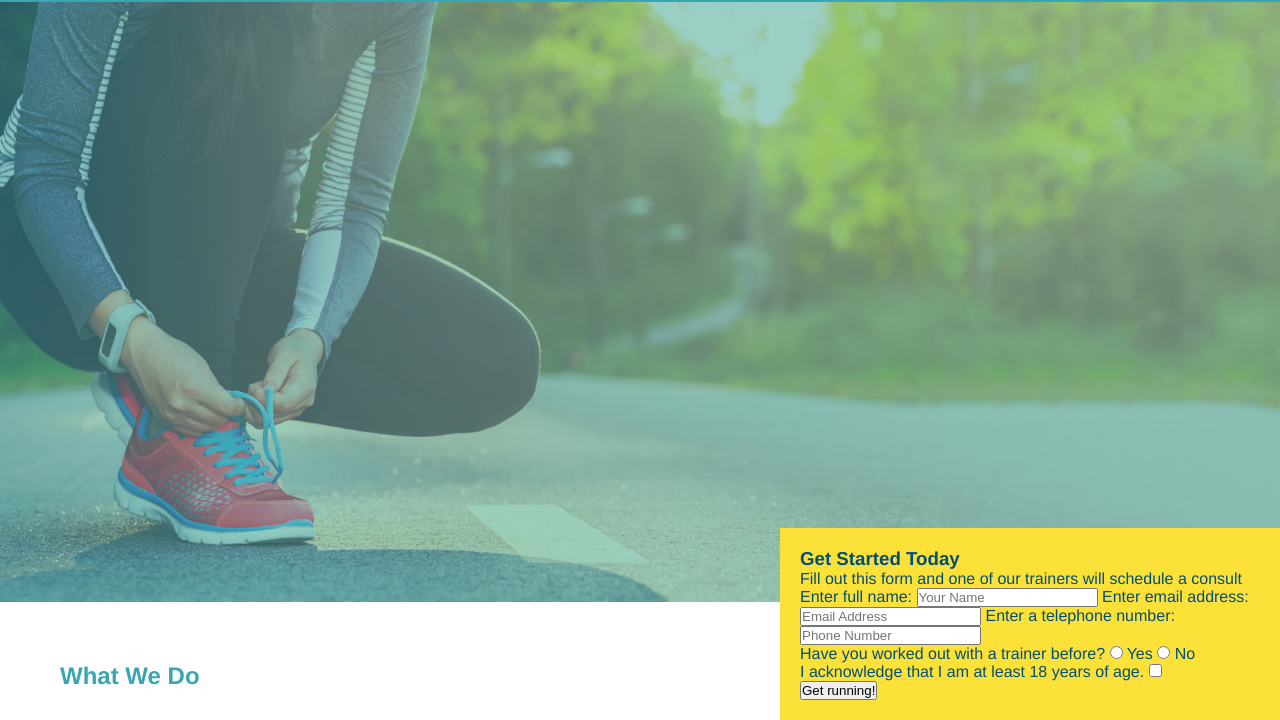
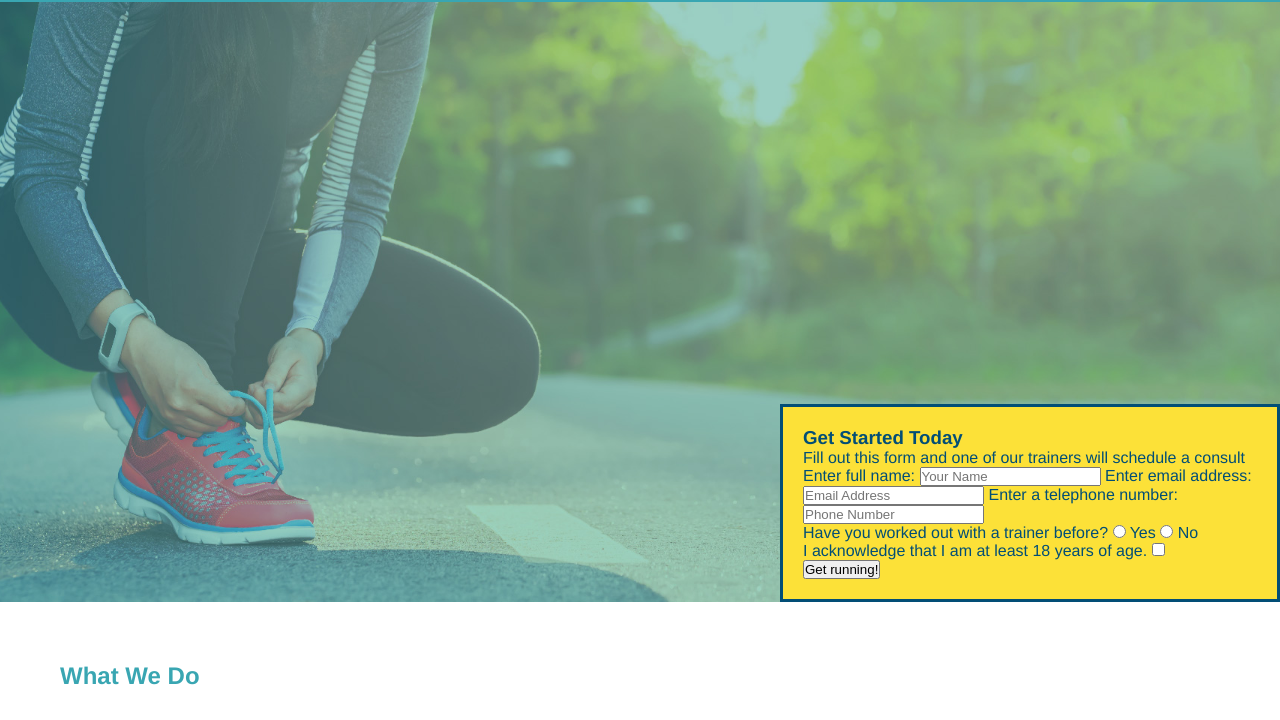
Before and after one commit to Untoldepoch/run-buddy, a plain HTML site: page index.html in a window 1280 px wide. Shown: the part 80-800 px from the top of the page. Drawn offline with Linux system fonts and the light colour scheme.

Commit message:
borderingfoortheformcss

```diff
--- a/assets/css/style.css
+++ b/assets/css/style.css
@@ -81,10 +81,12 @@ section {
     height: 600px;
     background-size: cover;
     background-position: center;
+    position: relative;
   }
   /* Hero Style End */
 
   .hero-form {
+      border: 3px solid #024e76;
       background-color: #fce138;
       padding: 20px;
       width: 500px;
```
